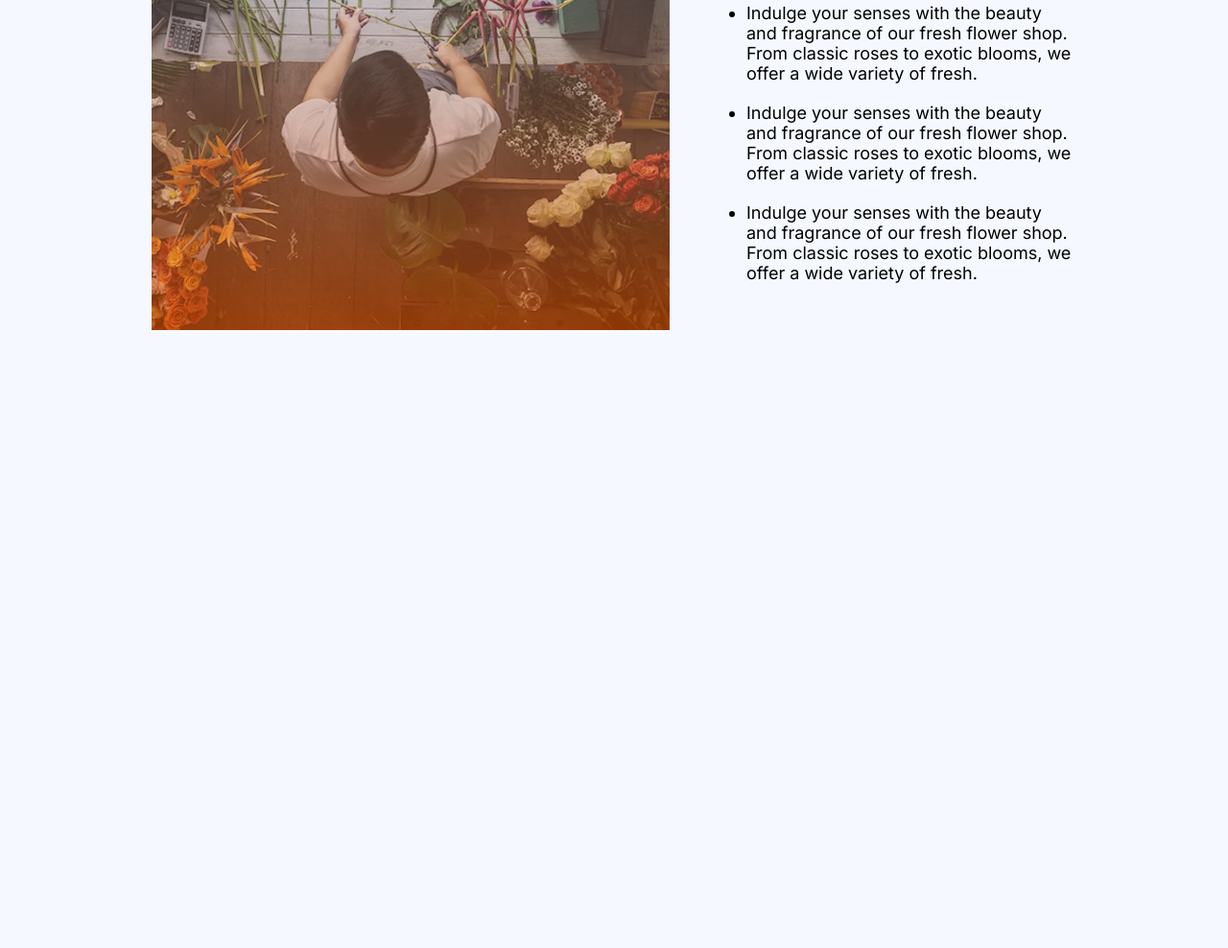
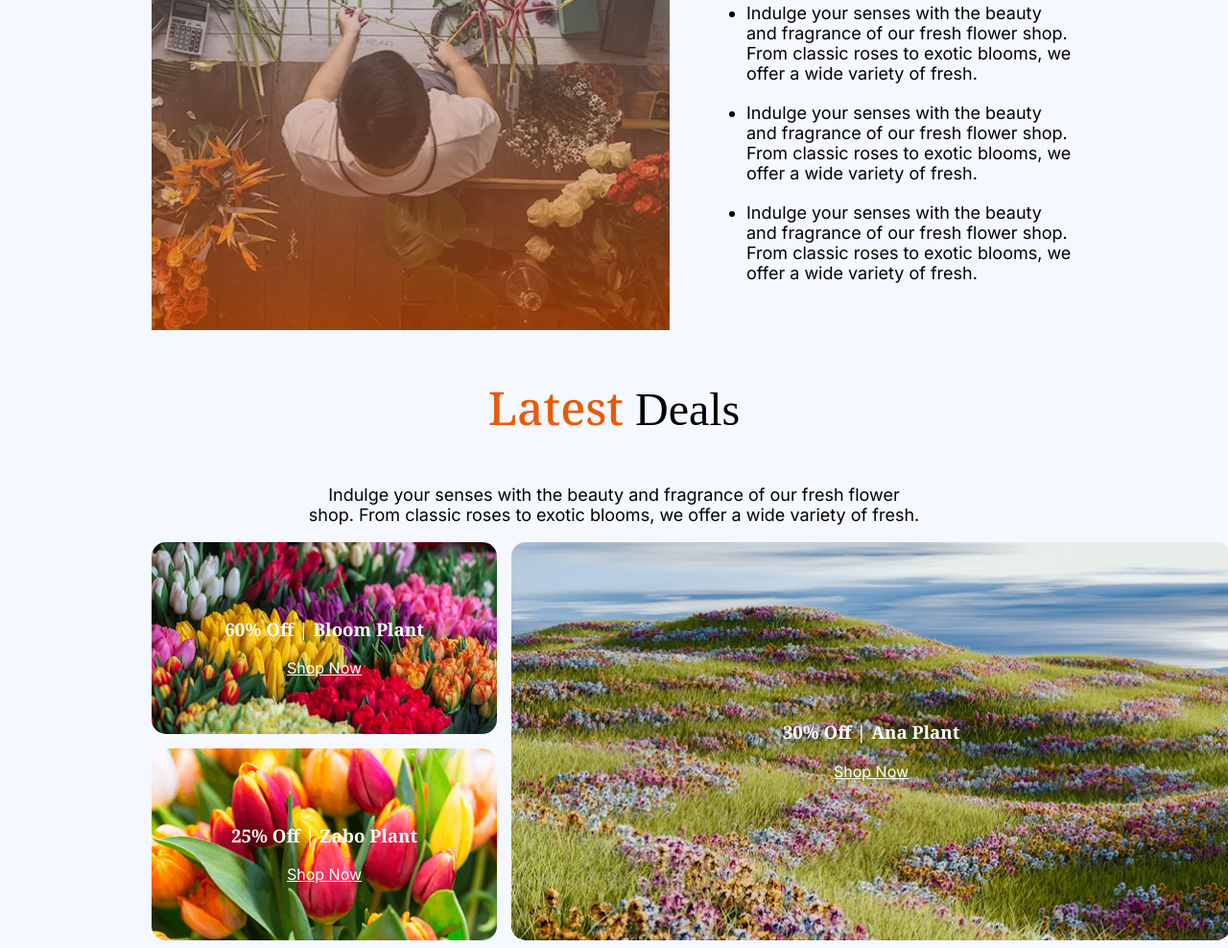
Before and after one commit to armanislams/assingment-2, a plain HTML site: page index.html in a window 1280 px wide. Shown: the part 2010-2998 px from the top of the page at 96% size. Before the commit the page ends 2362 px from the top, so only its background shows below. Drawn offline with Linux system fonts and the light colour scheme.

Commit message:
added deals

```diff
--- a/index.html
+++ b/index.html
@@ -109,6 +109,27 @@
                 </ul>
             </div>
         </div>
+        <div>
+            <div class="deal-heading" style="text-align: center;">
+                <h3 style="font-size: 3rem; font-weight: 500;"><span class="font-noto text-orange">Latest</span>  Deals</h3>
+                <p class="font-inter" style="font-size: 1.125rem">Indulge your senses with the beauty and fragrance of our fresh flower shop. From classic roses to exotic blooms, we offer a wide variety of fresh.</p>
+            </div>
+            <div class="img-container">
+                <div class="deal-img-1 deal-style" id="img1">
+                        <h3 class="font-noto">60% Off | Bloom    Plant</h3>
+                         <a href="" style="color: white" class="font-inter">Shop Now</a>
+                </div>
+                <div class="deal-img-2 deal-style" id="img2">
+                        <h3 class="font-noto">30% Off | Ana  Plant</h3>
+                         <a href="" style="color: white" class="font-inter">Shop Now</a>
+                </div>
+                <div class="deal-img-3 deal-style" id="img3">
+                        <h3 class="font-noto">25% Off | Zabo Plant</h3>
+                         <a href="" style="color: white" class="font-inter">Shop Now</a>
+                </div>
+
+            </div>
+        </div>
     </main>
 </body>
 </html>
--- a/style.css
+++ b/style.css
@@ -125,3 +125,60 @@ nav li a {
 .plants-lover li{
     margin-bottom: 20px;
 }
+/* deals section */
+.deal-heading{
+    max-width: 50dvw;
+    margin: auto;
+
+}
+.deal-style{
+    color: white;
+    display: flex;
+    flex-direction: column;
+    justify-content: center;
+    align-items: center;
+    text-align: center;
+    background-size: cover;
+     background-repeat: no-repeat;
+     background-position: center;
+     border-radius: 15px;
+     overflow: hidden;
+
+}
+.deal-img-1{
+     background-image: url(assets/deal-bloom.png);
+    /* width: 365px;
+    height: 206px; */
+}
+.deal-img-3{
+    background-image: url(assets/deal-ana.png);
+    /* width: 365px;
+    height: 206px; */
+
+}
+.deal-img-2{
+    background-image: url(assets/deal-zabo.png);
+    /* width: 365px;
+    height: 206px; */
+}
+.img-container{
+    max-width: 1140px;
+    width: 100%;
+    display: grid;
+    margin: 0 150px;
+    grid-template-columns: repeat(2, 360px 750px) ;
+    grid-template-rows: 200px 200px;
+    gap: 15px;
+}
+.img-container > div:nth-child(1) {
+    grid-column: 1 / 2;
+}
+
+.img-container > div:nth-child(2) {
+    grid-row: 1 / 3;
+}
+
+.img-container > div:nth-child(3) {
+    grid-column: 1 / 2;
+    grid-row: 2 / 3;
+}
```
